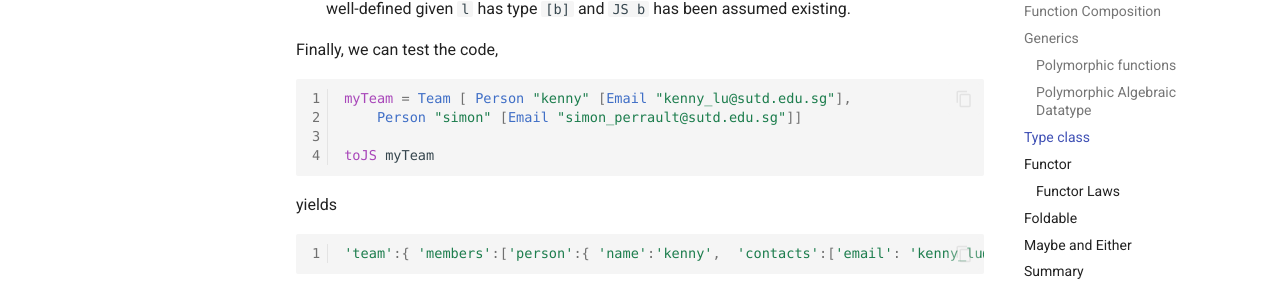
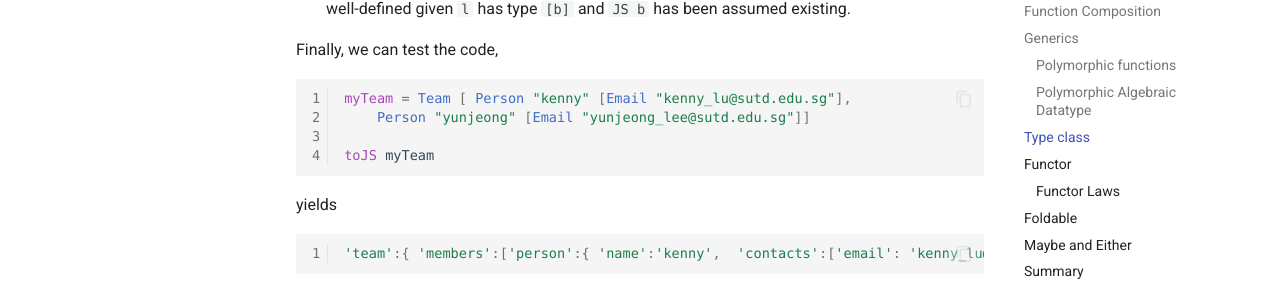
Before and after one commit to 50054-cdpa/notes, an MkDocs documentation site: the page built from docs/fp_haskell_poly.md, in a window 1280 px wide and 900 px high, scrolled down 5903 px. Shown: the part 151-441 px from the top of the window. Built offline with MkDocs 1.6.1 and Material for MkDocs 9.7.7, drawn with Linux system fonts in a browser that asks for light colours; some web fonts are replaced; comment, search, counter and statistics services are not loaded.

Commit message:
renamed the toJSON example using yunjeong's name instead of simon's

````diff
--- a/docs/fp_haskell_poly.md
+++ b/docs/fp_haskell_poly.md
@@ -279,14 +279,14 @@ Finally, we can test the code,
 
 ```hs
 myTeam = Team [ Person "kenny" [Email "kenny_lu@sutd.edu.sg"],
-    Person "simon" [Email "simon_perrault@sutd.edu.sg"]]
+    Person "yunjeong" [Email "yunjeong_lee@sutd.edu.sg"]]
 
 toJS myTeam
 ```
 yields
 
 ```javascript
-'team':{ 'members':['person':{ 'name':'kenny',  'contacts':['email': 'kenny_lu@sutd.edu.sg'] },'person':{ 'name':'simon',  'contacts':['email': 'simon_perrault@sutd.edu.sg'] }] }
+'team':{ 'members':['person':{ 'name':'kenny',  'contacts':['email': 'kenny_lu@sutd.edu.sg'] },'person':{ 'name':'yunjeong',  'contacts':['email': 'yunjeong_lee@sutd.edu.sg'] }] }
 ```
 
 
````
